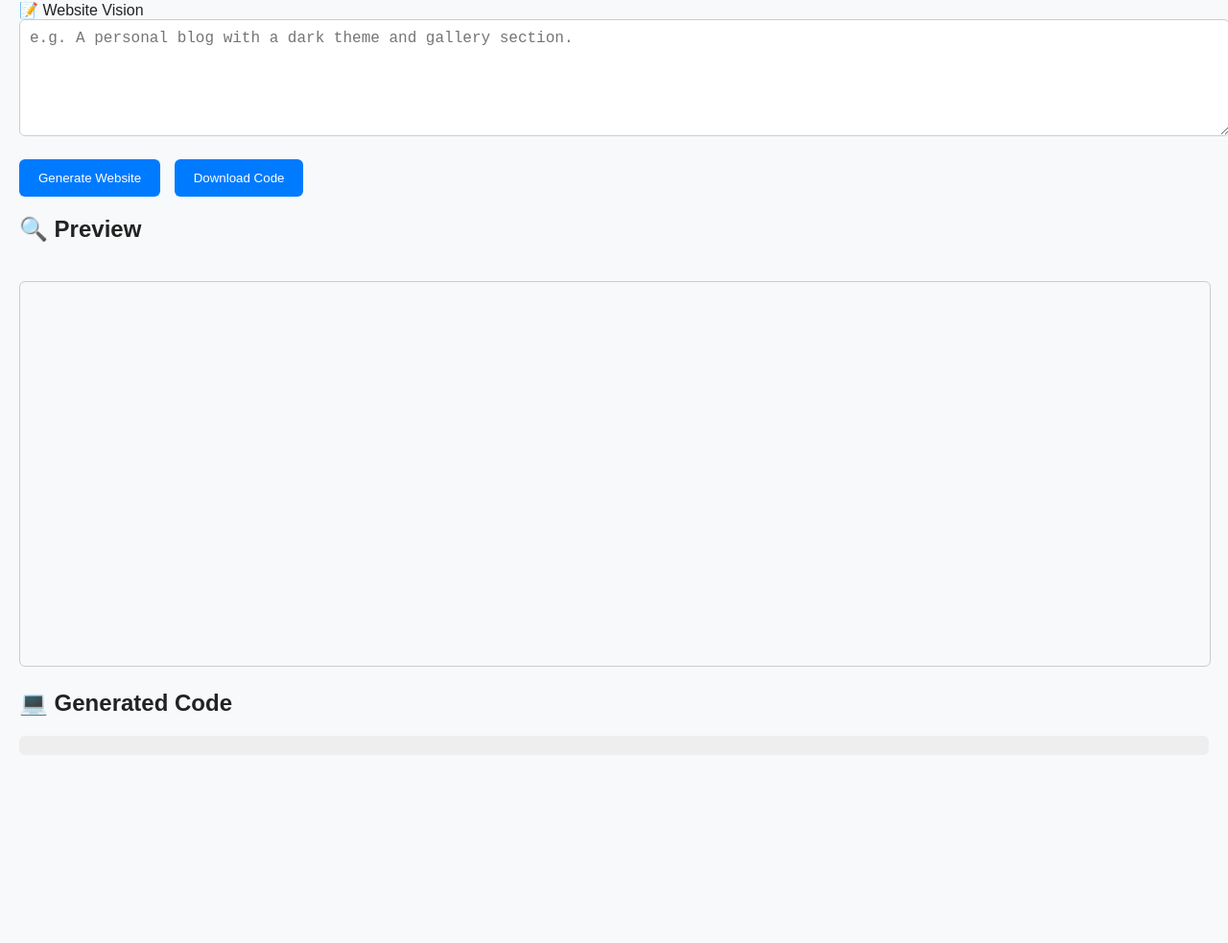
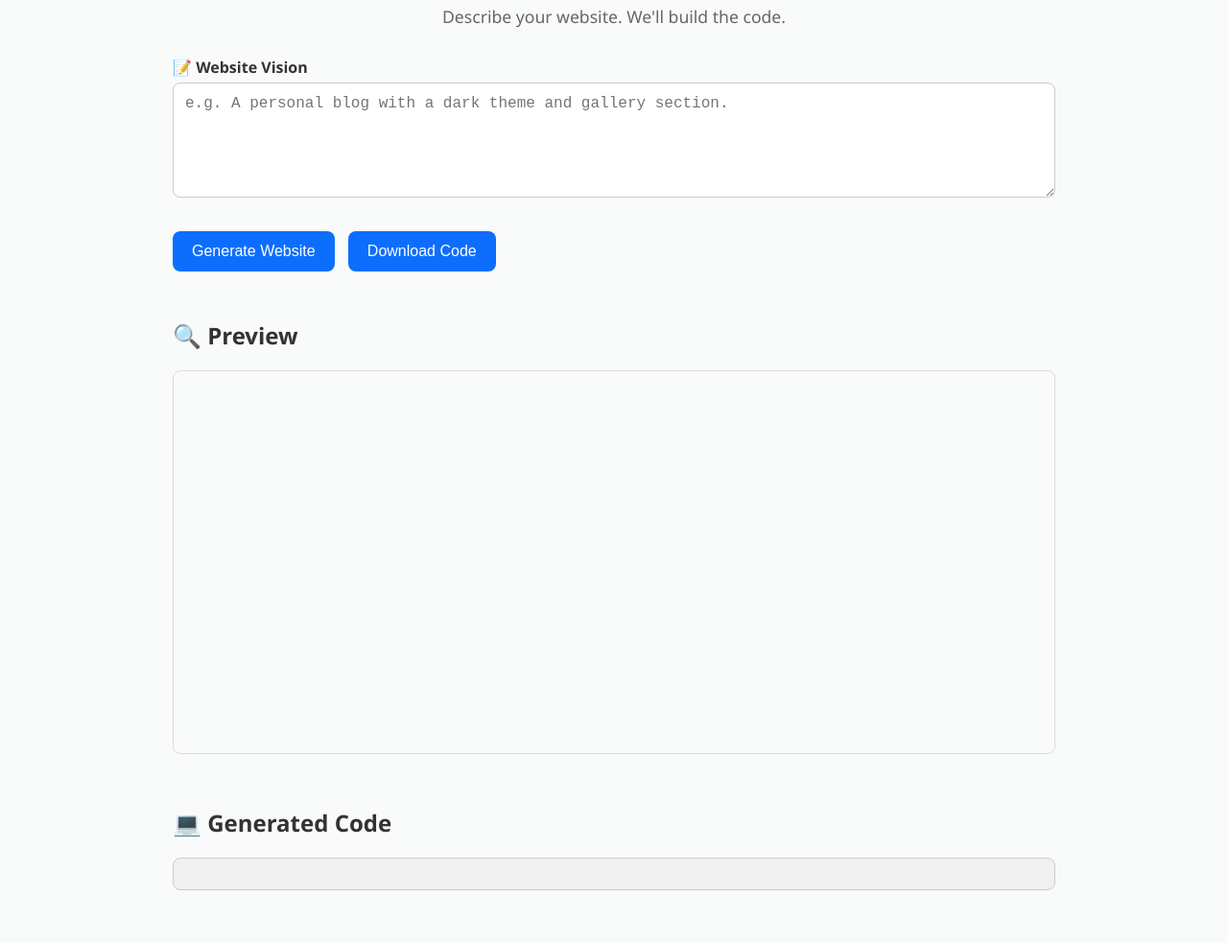
Before and after one commit to mcrbilly7/Visionai, a plain HTML site: page index.html in a window 1280 px wide. Shown: the part 134-1117 px from the top of the page at 96% size. Before the commit the page ends 954 px from the top, so only its background shows below. Drawn offline with Linux system fonts and the light colour scheme.

Commit message:
Update style.css

```diff
--- a/style.css
+++ b/style.css
@@ -1,69 +1,85 @@
-body {
-  font-family: sans-serif;
-  background: #f7f9fb;
-  margin: 0;
-  padding: 20px;
-  color: #222;
+* {
+  box-sizing: border-box;
 }
 
-.container {
-  max-width: 900px;
+body {
+  margin: 0;
+  padding: 0;
+  font-family: 'Segoe UI', Tahoma, Geneva, Verdana, sans-serif;
+  background-color: #f9fafa;
+  color: #333;
+}
+
+.wrapper {
+  max-width: 960px;
   margin: auto;
-  background: white;
-  padding: 20px;
-  border-radius: 12px;
-  box-shadow: 0 0 10px rgba(0,0,0,0.1);
+  padding: 40px 20px;
+}
+
+header {
+  text-align: center;
+  margin-bottom: 30px;
+}
+
+header h1 {
+  font-size: 2.5em;
+  margin-bottom: 10px;
+  color: #0a58ca;
+}
+
+header p {
+  font-size: 1.1em;
+  color: #666;
+}
+
+label {
+  font-weight: 600;
+  display: block;
+  margin: 15px 0 5px;
 }
 
 textarea {
   width: 100%;
-  height: 100px;
+  height: 120px;
+  padding: 12px;
   font-size: 1rem;
+  border-radius: 8px;
+  border: 1px solid #ccc;
+  resize: vertical;
   margin-bottom: 20px;
-  padding: 10px;
-  border-radius: 6px;
-  border: 1px solid #ccc;
 }
 
 button {
   padding: 12px 20px;
-  margin-right: 10px;
+  margin: 10px 10px 30px 0;
   border: none;
-  background: #007bff;
+  border-radius: 8px;
+  background-color: #0d6efd;
   color: white;
-  border-radius: 6px;
+  font-size: 1rem;
   cursor: pointer;
+  transition: background-color 0.2s ease;
+}
+
+button:hover {
+  background-color: #0b5ed7;
 }
 
 iframe {
   width: 100%;
   height: 400px;
-  border: 1px solid #ccc;
-  border-radius: 6px;
-  margin-top: 20px;
+  border: 1px solid #ddd;
+  border-radius: 8px;
+  margin-bottom: 30px;
 }
 
 pre {
-  background: #eee;
-  padding: 10px;
+  background-color: #f0f0f0;
+  padding: 16px;
+  border-radius: 8px;
   overflow-x: auto;
-  border-radius: 6px;
+  font-size: 0.95rem;
+  white-space: pre-wrap;
+  word-wrap: break-word;
+  border: 1px solid #ccc;
 }
-
-#popup {
-  position: fixed;
-  inset: 0;
-  background: rgba(0, 0, 0, 0.65);
-  display: flex;
-  align-items: center;
-  justify-content: center;
-  z-index: 1000;
-}
-
-.popup-content {
-  background: white;
-  padding: 30px;
-  max-width: 500px;
-  text-align: center;
-  border-radius: 12px;
-}
```
